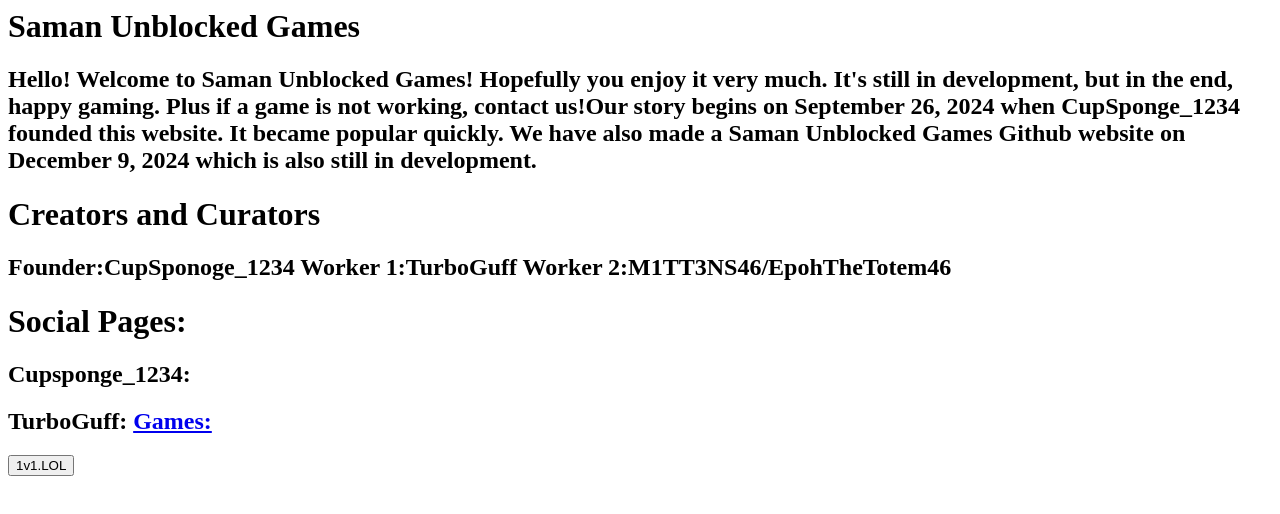
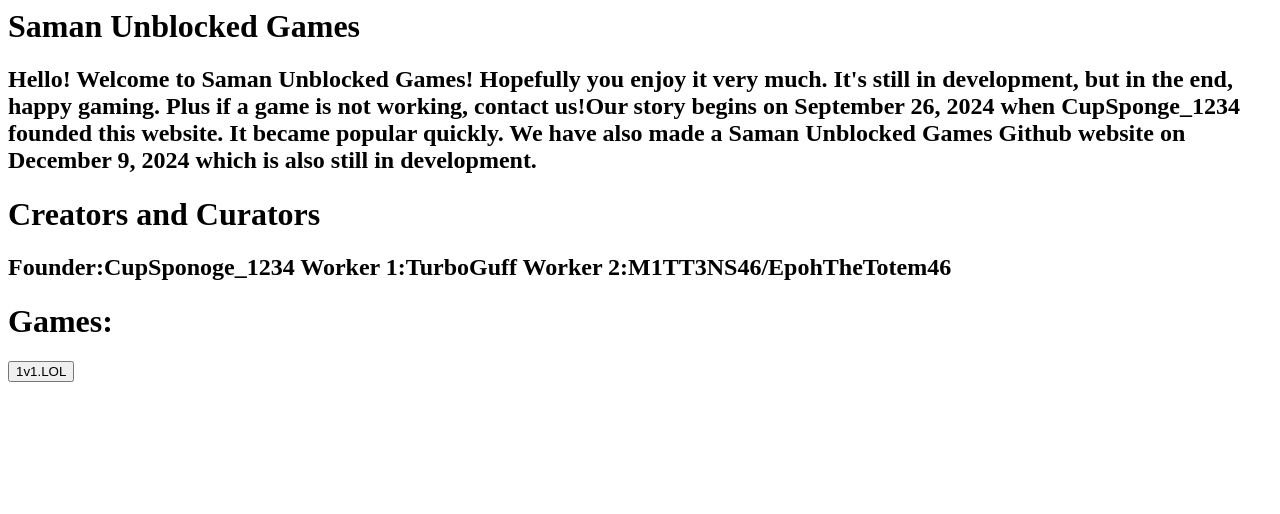
Before and after one commit to samanunblockedgames/samanunblockedgames.github.io, a plain HTML site: page index.html in a window 1280 px wide. Drawn offline with Linux system fonts and the light colour scheme.

Commit message:
Update index.html
fixed bug

```diff
--- a/index.html
+++ b/index.html
@@ -19,16 +19,6 @@
       Worker 1:TurboGuff
       Worker 2:M1TT3NS46/EpohTheTotem46
    </h2>
-   <h1>
-      Social Pages:
-   </h1>
-   <h2>
-     Cupsponge_1234: <a href="https://scratch.mit.edu/users/CupSponge_1234/" target="_blank" rel="noopener noreferrer"></a>
-   </h2>
-   <h2>
-      TurboGuff: <a href="https://www.youtube.com/@turboguffYT" targets="_blank" rel="noopener noreferrer></a>
-   </h2>
-
  <h1>
        Games:
  </h1>
```
